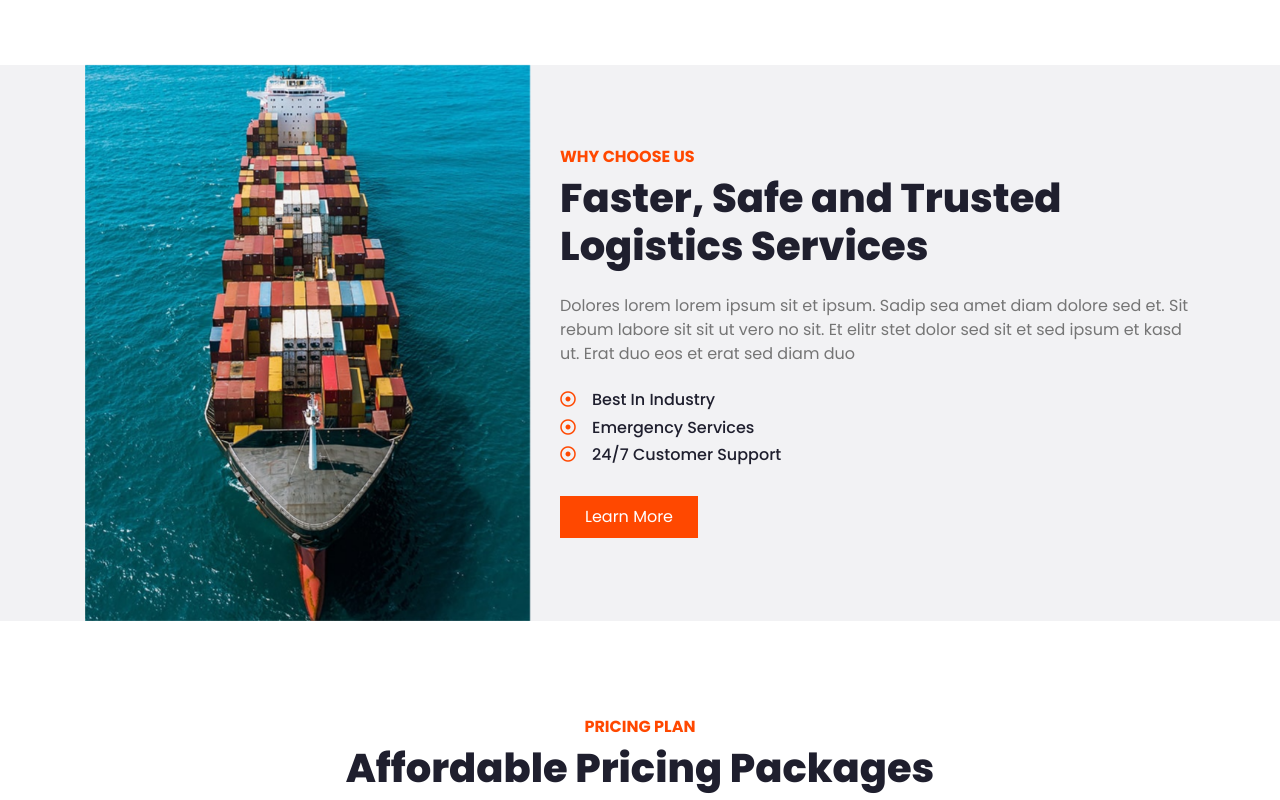
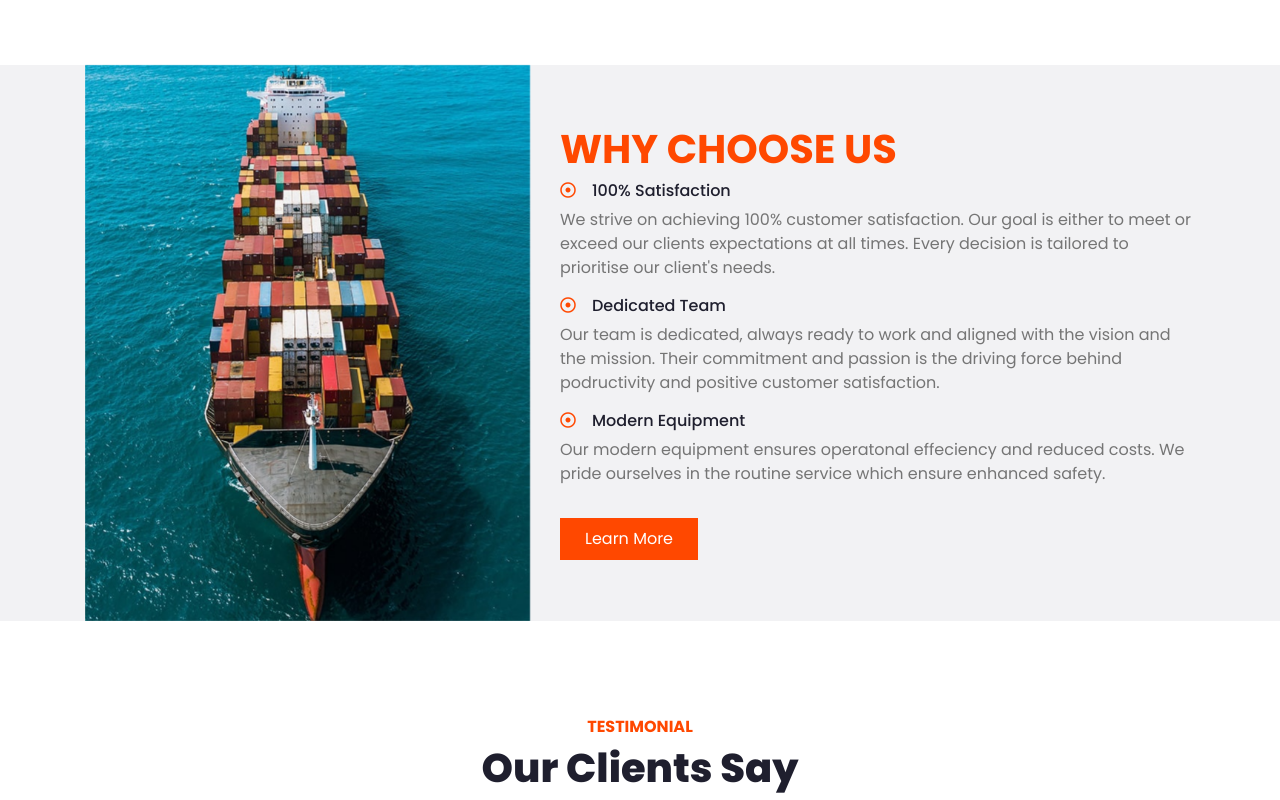
Before and after one commit to Tholakele-jiyana/TFD-CAPITAL-INVESTMENTS, a plain HTML site: page faster-1.0.0/index.html in a window 1280 px wide. Shown: the part 1880-2680 px from the top of the page. Drawn offline with nearby package versions, Linux system fonts and the light colour scheme.

Commit message:
Wording edits on feature section

```diff
--- a/faster-1.0.0/index.html
+++ b/faster-1.0.0/index.html
@@ -3,7 +3,7 @@
 
 <head>
     <meta charset="utf-8">
-    <title>FASTER - TFD CAPITAL INVESTMENTS</title>
+    <title>TFD CAPITAL INVESTMENTS</title>
     <meta content="width=device-width, initial-scale=1.0" name="viewport">
     <meta content="Free HTML Templates" name="keywords">
     <meta content="Free HTML Templates" name="description">
@@ -313,13 +313,15 @@
                     <img class="img-fluid w-100" src="img/feature.jpg" alt="">
                 </div>
                 <div class="col-lg-7 py-5 py-lg-0">
-                    <h6 class="text-primary text-uppercase font-weight-bold">Why Choose Us</h6>
-                    <h1 class="mb-4">Faster, Safe and Trusted Logistics Services</h1>
-                    <p class="mb-4">Dolores lorem lorem ipsum sit et ipsum. Sadip sea amet diam dolore sed et. Sit rebum labore sit sit ut vero no sit. Et elitr stet dolor sed sit et sed ipsum et kasd ut. Erat duo eos et erat sed diam duo</p>
+                    <h1 class="text-primary text-uppercase font-weight-bold">Why Choose Us</h1>
+                    <!-- <h3 class="mb-4">Reliable and Trusted to deliver on schedule</h3> -->
                     <ul class="list-inline">
-                        <li><h6><i class="far fa-dot-circle text-primary mr-3"></i>Best In Industry</h6>
-                        <li><h6><i class="far fa-dot-circle text-primary mr-3"></i>Emergency Services</h6></li>
-                        <li><h6><i class="far fa-dot-circle text-primary mr-3"></i>24/7 Customer Support</h6></li>
+                        <li><h6><i class="far fa-dot-circle text-primary mr-3"></i>100% Satisfaction</h6>
+                            <p>We strive on achieving 100% customer satisfaction. Our goal is either to meet or exceed our clients expectations at all times. Every decision is tailored to prioritise our client's needs.</p>
+                        <li><h6><i class="far fa-dot-circle text-primary mr-3"></i>Dedicated Team</h6></li>
+                        <p>Our team is dedicated, always ready to work and aligned with the vision and the mission. Their commitment and passion is the driving force behind podructivity and positive customer satisfaction.</p>
+                        <li><h6><i class="far fa-dot-circle text-primary mr-3"></i>Modern Equipment</h6></li>
+                        <p>Our modern equipment ensures operatonal effeciency and reduced costs. We pride ourselves in the routine service which ensure enhanced safety.</p>
                     </ul>
                     <a href="" class="btn btn-primary mt-3 py-2 px-4">Learn More</a>
                 </div>
@@ -330,7 +332,7 @@
 
 
     <!-- Pricing Plan Start -->
-    <div class="container-fluid pt-5">
+    <!-- <div class="container-fluid pt-5">
         <div class="container">
             <div class="text-center pb-2">
                 <h6 class="text-primary text-uppercase font-weight-bold">Pricing Plan</h6>
@@ -396,12 +398,12 @@
                 </div>
             </div>
         </div>
-    </div>
+    </div> -->
     <!-- Pricing Plan End -->
 
 
     <!-- Team Start -->
-    <div class="container-fluid pt-5">
+    <!-- <div class="container-fluid pt-5">
         <div class="container">
             <div class="text-center pb-2">
                 <h6 class="text-primary text-uppercase font-weight-bold">Delivery Team</h6>
@@ -478,7 +480,7 @@
                 </div>
             </div>
         </div>
-    </div>
+    </div> -->
     <!-- Team End -->
 
 
@@ -541,7 +543,7 @@
 
 
     <!-- Blog Start -->
-    <div class="container-fluid pt-5">
+    <!-- <div class="container-fluid pt-5">
         <div class="container">
             <div class="text-center pb-2">
                 <h6 class="text-primary text-uppercase font-weight-bold">Our Blog</h6>
@@ -600,7 +602,7 @@
                 </div>
             </div>
         </div>
-    </div>
+    </div> -->
     <!-- Blog End -->
 
 
```
